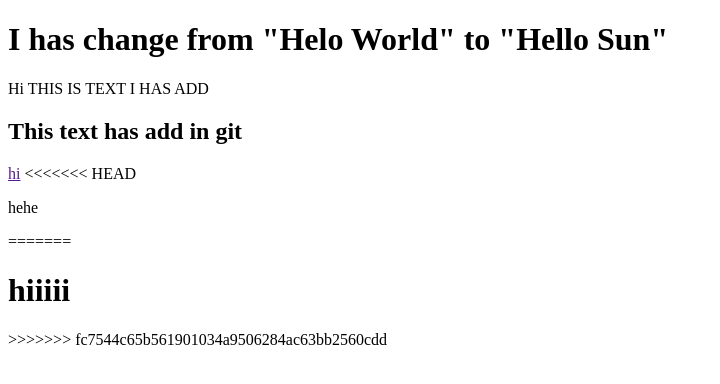
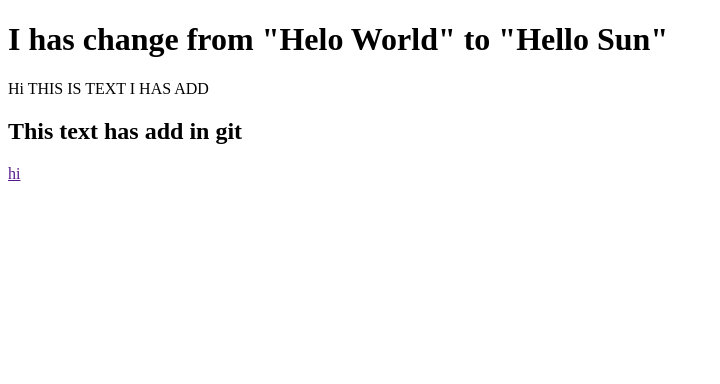
Before and after one commit to vitvit123/testings, a plain HTML site: page index.html in a window 1280 px wide. Shown: the whole page, without its empty margins (0-720 px from the left). Drawn offline with Linux system fonts and the light colour scheme.

Commit message:
Update index.html

```diff
--- a/index.html
+++ b/index.html
@@ -10,10 +10,6 @@
     <p>Hi THIS IS TEXT I HAS ADD </p>
     <h2>This text has add in git </h2>
     <a href="">hi</a>
-<<<<<<< HEAD
-    <p>hehe</p>
-=======
-    <h1>hiiiii</h1>
->>>>>>> fc7544c65b561901034a9506284ac63bb2560cdd
+
 </body>
 </html>
```
